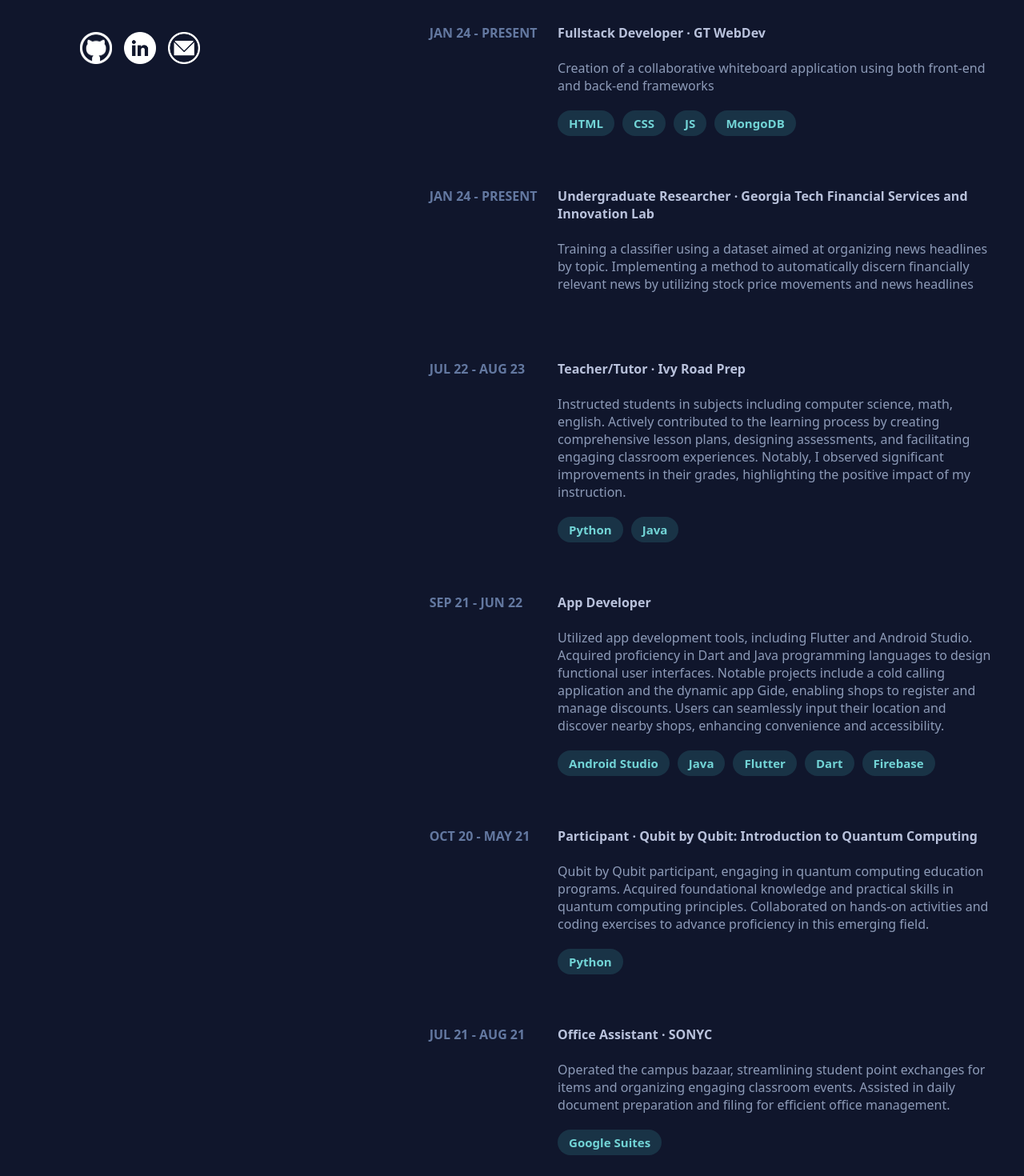
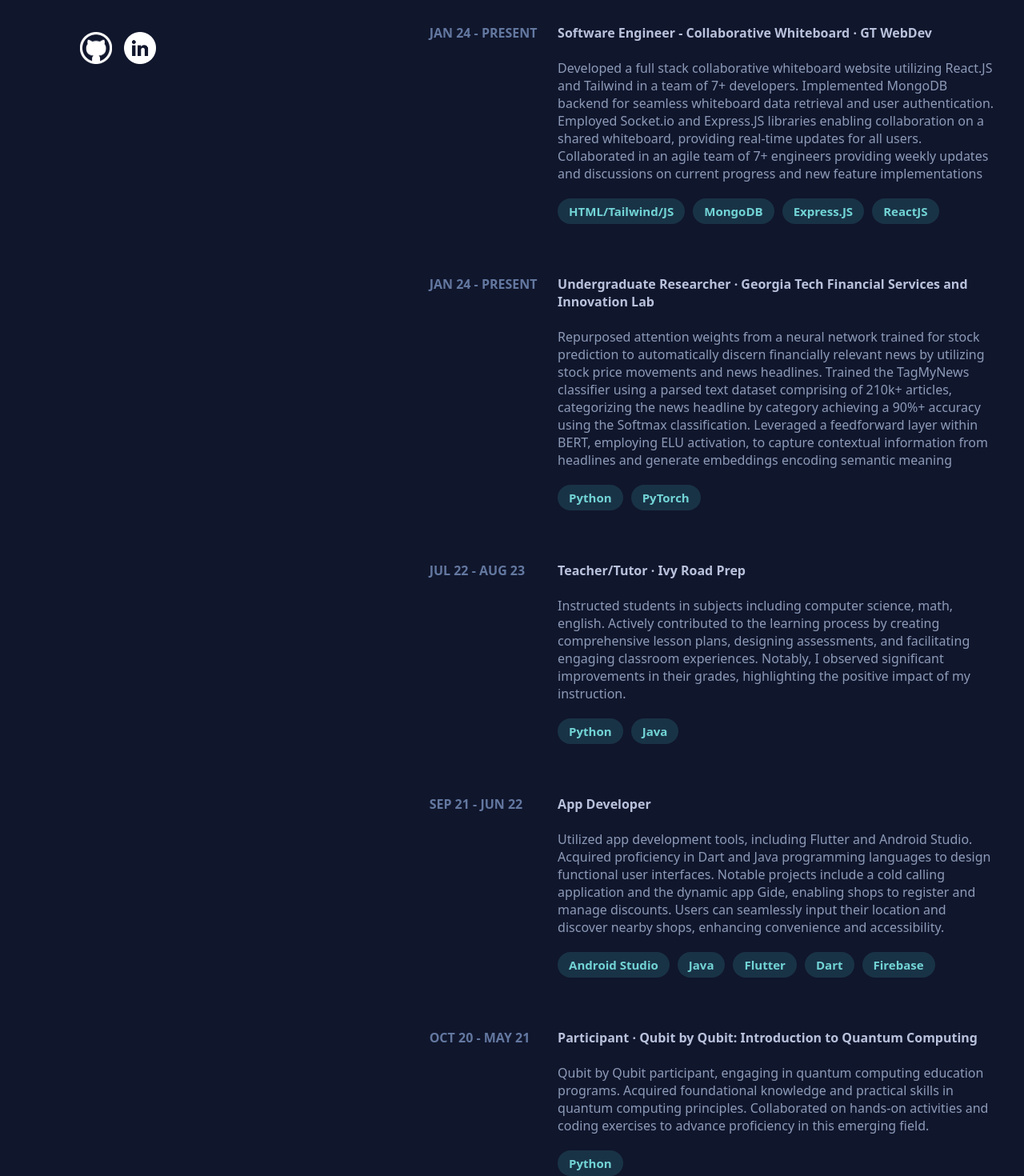
Before and after one commit to kcao0918/personal-website, a React (Create React App) app: page / in a window 1280 px wide. Shown: the part 600-2070 px from the top of the page at 80% size. Built offline with nearby package versions, Linux system fonts and the light colour scheme.

Commit message:
updated experiences section

```diff
--- a/package.json
+++ b/package.json
@@ -20,6 +20,7 @@
   },
   "scripts": {
     "start": "react-scripts start",
+    "dev": "react-scripts start",
     "build": "react-scripts build",
     "test": "react-scripts test",
     "eject": "react-scripts eject",
--- a/src/components/About.tsx
+++ b/src/components/About.tsx
@@ -8,7 +8,7 @@
       <div className={styles.Highlight}> Georgia Tech</div>, majoring in
       computer science with a focus on
       <div className={styles.Highlight}> Intelligence</div> and
-      <div className={styles.Highlight}> System Architecture</div>. My
+      <div className={styles.Highlight}> Info/Internetworks</div>. My
       enthusiasm for <div className={styles.Highlight}> Web Development</div>{" "}
       and my passion for solving coding problems have fueled my journey in
       programming. Proficient in <div className={styles.Highlight}> Python</div>
--- a/src/components/Experiences.tsx
+++ b/src/components/Experiences.tsx
@@ -5,16 +5,17 @@
   const experiences = [
     {
       date: "JAN 24 - PRESENT",
-            position: "Fullstack Developer · GT WebDev",
-            description: "Creation of a collaborative whiteboard application using both front-end and back-end frameworks",
-            techstack: ["HTML", "CSS", "JS", "MongoDB"],
+      position: "Software Engineer - Collaborative Whiteboard · GT WebDev",
+      description: `Developed a full stack collaborative whiteboard website utilizing React.JS and Tailwind in a team of 7+ developers. Implemented MongoDB backend for seamless whiteboard data retrieval and user authentication. Employed Socket.io and Express.JS libraries enabling collaboration on a shared whiteboard, providing real-time updates for all users. Collaborated in an agile team of 7+ engineers providing weekly updates and discussions on current progress and new feature implementations`,
+      techstack: ["HTML/Tailwind/JS", "MongoDB", "Express.JS", "ReactJS"],
     },
     {
       date: "JAN 24 - PRESENT",
       position:
         "Undergraduate Researcher · Georgia Tech Financial Services and Innovation Lab",
-            description: "Training a classifier using a dataset aimed at organizing news headlines by topic. Implementing a method to automatically discern financially relevant news by utilizing stock price movements and news headlines",
-            techstack: [],
+      description:
+        "Repurposed attention weights from a neural network trained for stock prediction to automatically discern financially relevant news by utilizing stock price movements and news headlines. Trained the TagMyNews classifier using a parsed text dataset comprising of 210k+ articles, categorizing the news headline by category achieving a 90%+ accuracy using the Softmax classification. Leveraged a feedforward layer within BERT, employing ELU activation, to capture contextual information from headlines and generate embeddings encoding semantic meaning",
+      techstack: ["Python", "PyTorch"],
     },
     {
       date: "JUL 22 - AUG 23",
@@ -28,13 +29,7 @@
       position: "App Developer",
       description:
         "Utilized app development tools, including Flutter and Android Studio. Acquired proficiency in Dart and Java programming languages to design functional user interfaces. Notable projects include a cold calling application and the dynamic app Gide, enabling shops to register and manage discounts. Users can seamlessly input their location and discover nearby shops, enhancing convenience and accessibility.",
-            techstack: [
-                "Android Studio",
-                "Java",
-                "Flutter",
-                "Dart",
-                "Firebase",
-            ],
+      techstack: ["Android Studio", "Java", "Flutter", "Dart", "Firebase"],
     },
     {
       date: "OCT 20 - MAY 21",
@@ -44,13 +39,6 @@
         "Qubit by Qubit participant, engaging in quantum computing education programs. Acquired foundational knowledge and practical skills in quantum computing principles. Collaborated on hands-on activities and coding exercises to advance proficiency in this emerging field.",
       techstack: ["Python"],
     },
-        {
-            date: "JUL 21 - AUG 21",
-            position: "Office Assistant · SONYC",
-            description:
-                "Operated the campus bazaar, streamlining student point exchanges for items and organizing engaging classroom events. Assisted in daily document preparation and filing for efficient office management.",
-            techstack: ["Google Suites"],
-        },
   ];
   return (
     <div className={styles.ExpContainer}>
@@ -58,9 +46,7 @@
         <div className={styles.Item}>
           <div className={styles.ItemDate}>{experience.date}</div>
           <div className={styles.ItemBody}>
-                        <div className={styles.ItemPosition}>
-                            {experience.position}
-                        </div>
+            <div className={styles.ItemPosition}>{experience.position}</div>
             <br />
             {experience.description}
             <div className={styles.TechList}>
--- a/src/components/Overview.tsx
+++ b/src/components/Overview.tsx
@@ -86,13 +86,6 @@
           onMouseEnter={() => handleDropdownVisibility(true)}
           onMouseLeave={() => handleDropdownVisibility(false)}
         >
-          <img src={emaillogo} alt="Email" width={40} />
-          {DropdownVisibility && (
-            <ul className={styles.DropDown}>
-              <li>kcao0918@gmail.com</li>
-              <li>kcao65@gatech.edu</li>
-            </ul>
-          )}
         </a>
       </div>
     </div>
```
Also changed, not shown: src/assets/images/emaillogo.png (deleted). Lines whose indentation alone changed are shown as unchanged.
